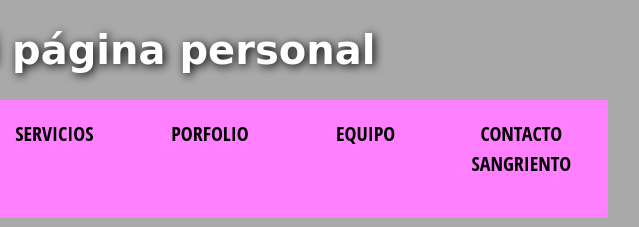
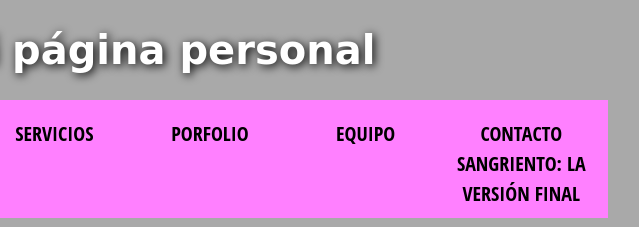
Before and after one commit to alonsoj/curso-git-repo1, a plain HTML site: page index.html in a window 1280 px wide. Shown: the top 227 px of the page, 480-1119 px from the left. Drawn offline with Linux system fonts and the light colour scheme.

Commit message:
Cambiado en master

```diff
--- a/index.html
+++ b/index.html
@@ -18,7 +18,7 @@
      <li><a href="#">Servicios</a></li>
      <li><a href="#">Porfolio</a></li>
      <li><a href="#">Equipo</a></li>
-     <li><a href="#">Contacto sangriento</a></li>
+     <li><a href="#">Contacto sangriento: la versión final</a></li>
    </ul>
 
    </nav>
```
